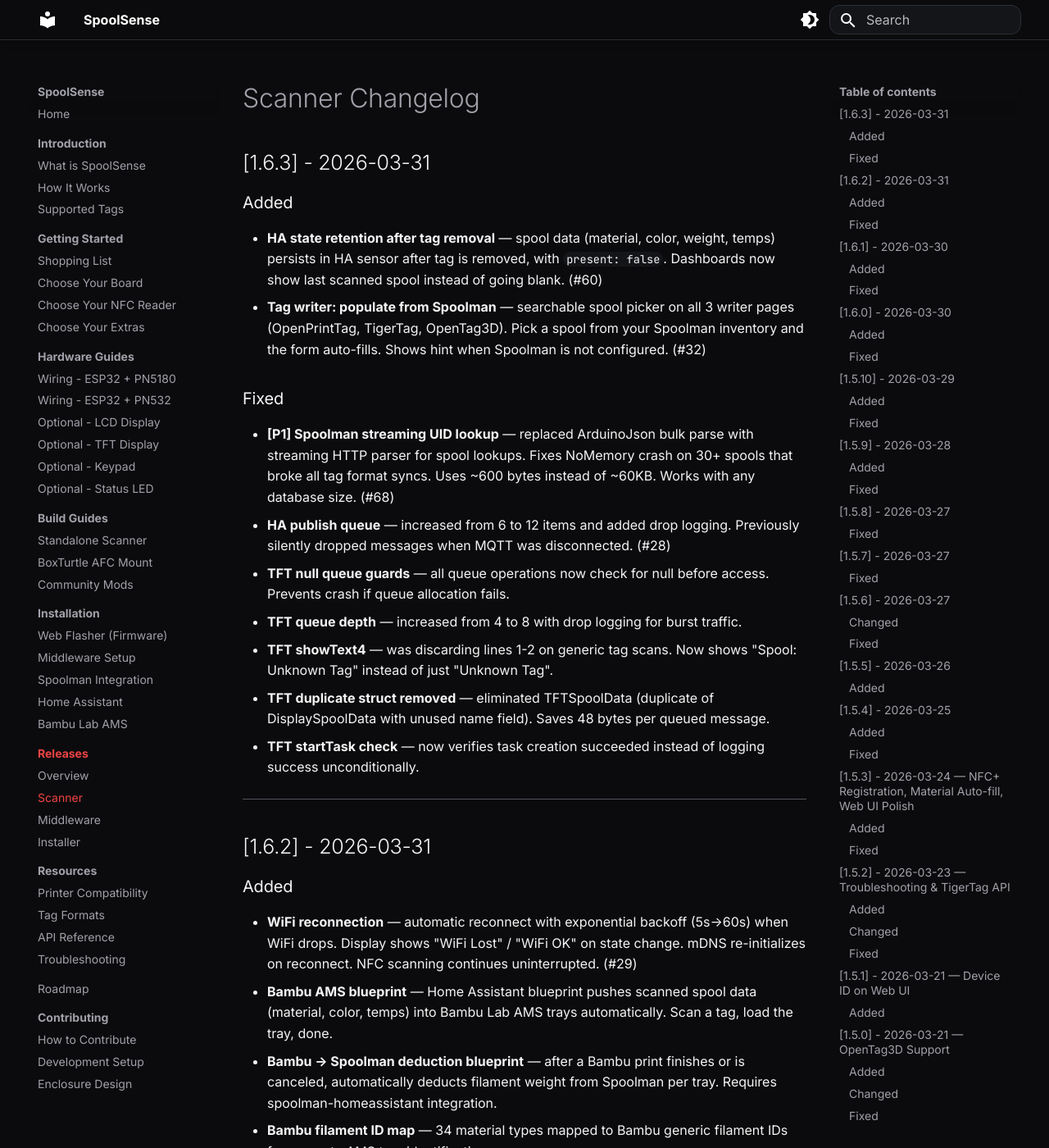
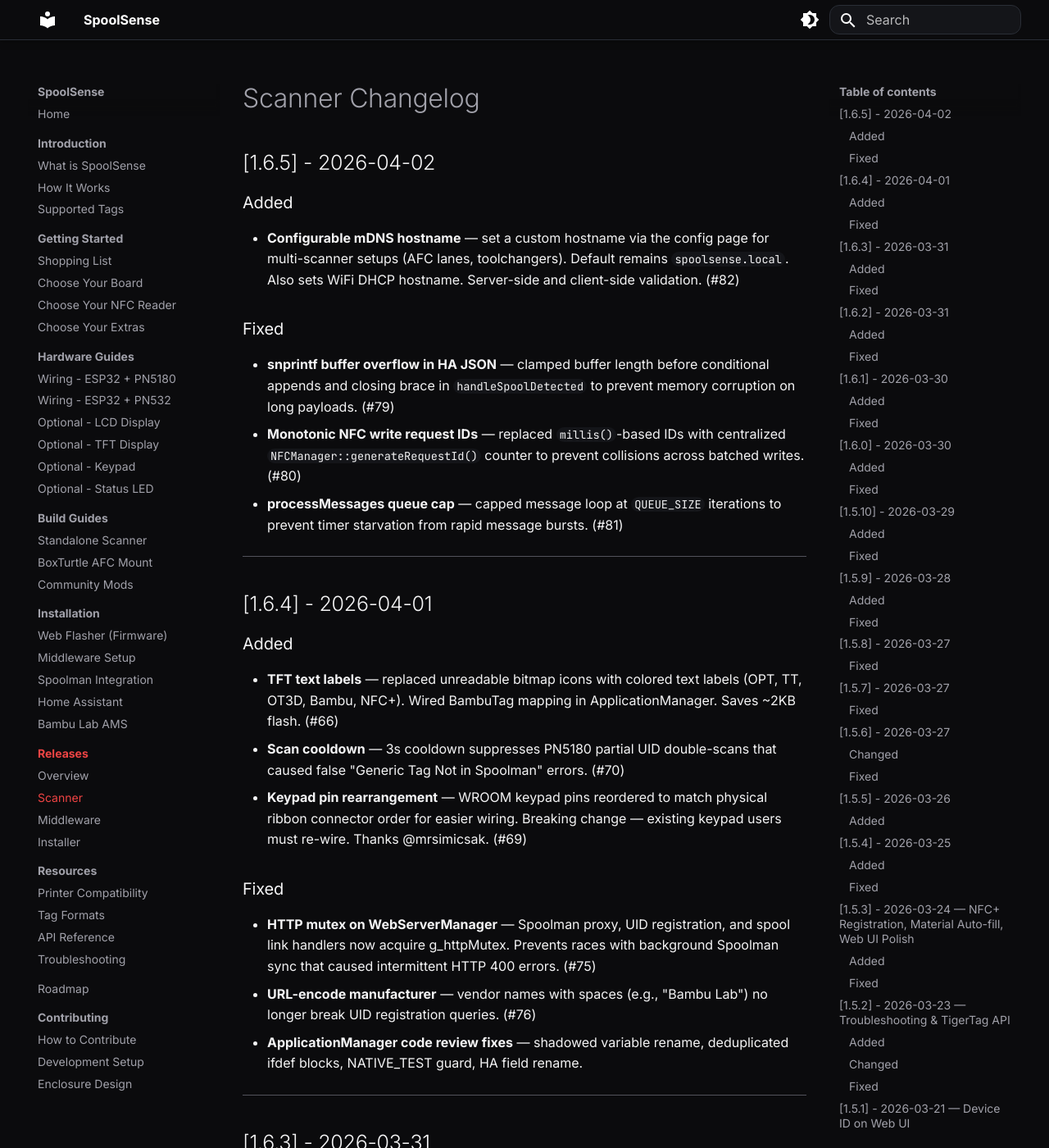
Before and after one commit to SpoolSense/spoolsense.org, an MkDocs documentation site: the page built from docs/releases/scanner.md, in a window 1280 px wide and 1400 px high. Shown: the whole window at 82% size. Built offline with MkDocs 1.6.1 and Material for MkDocs 9.7.7, drawn with Linux system fonts in a browser that asks for light colours.

Commit message:
docs: sync scanner changelog + firmware from

```diff
--- a/docs/releases/scanner.md
+++ b/docs/releases/scanner.md
@@ -1,4 +1,34 @@
 # Scanner Changelog
+
+## [1.6.5] - 2026-04-02
+
+### Added
+
+- **Configurable mDNS hostname** — set a custom hostname via the config page for multi-scanner setups (AFC lanes, toolchangers). Default remains `spoolsense.local`. Also sets WiFi DHCP hostname. Server-side and client-side validation. (#82)
+
+### Fixed
+
+- **snprintf buffer overflow in HA JSON** — clamped buffer length before conditional appends and closing brace in `handleSpoolDetected` to prevent memory corruption on long payloads. (#79)
+- **Monotonic NFC write request IDs** — replaced `millis()`-based IDs with centralized `NFCManager::generateRequestId()` counter to prevent collisions across batched writes. (#80)
+- **processMessages queue cap** — capped message loop at `QUEUE_SIZE` iterations to prevent timer starvation from rapid message bursts. (#81)
+
+---
+
+## [1.6.4] - 2026-04-01
+
+### Added
+
+- **TFT text labels** — replaced unreadable bitmap icons with colored text labels (OPT, TT, OT3D, Bambu, NFC+). Wired BambuTag mapping in ApplicationManager. Saves ~2KB flash. (#66)
+- **Scan cooldown** — 3s cooldown suppresses PN5180 partial UID double-scans that caused false "Generic Tag Not in Spoolman" errors. (#70)
+- **Keypad pin rearrangement** — WROOM keypad pins reordered to match physical ribbon connector order for easier wiring. Breaking change — existing keypad users must re-wire. Thanks @mrsimicsak. (#69)
+
+### Fixed
+
+- **HTTP mutex on WebServerManager** — Spoolman proxy, UID registration, and spool link handlers now acquire g_httpMutex. Prevents races with background Spoolman sync that caused intermittent HTTP 400 errors. (#75)
+- **URL-encode manufacturer** — vendor names with spaces (e.g., "Bambu Lab") no longer break UID registration queries. (#76)
+- **ApplicationManager code review fixes** — shadowed variable rename, deduplicated ifdef blocks, NATIVE_TEST guard, HA field rename.
+
+---
 
 ## [1.6.3] - 2026-03-31
 
```
Also changed, not shown: docs/installation/manifest.json, 2 other files.
